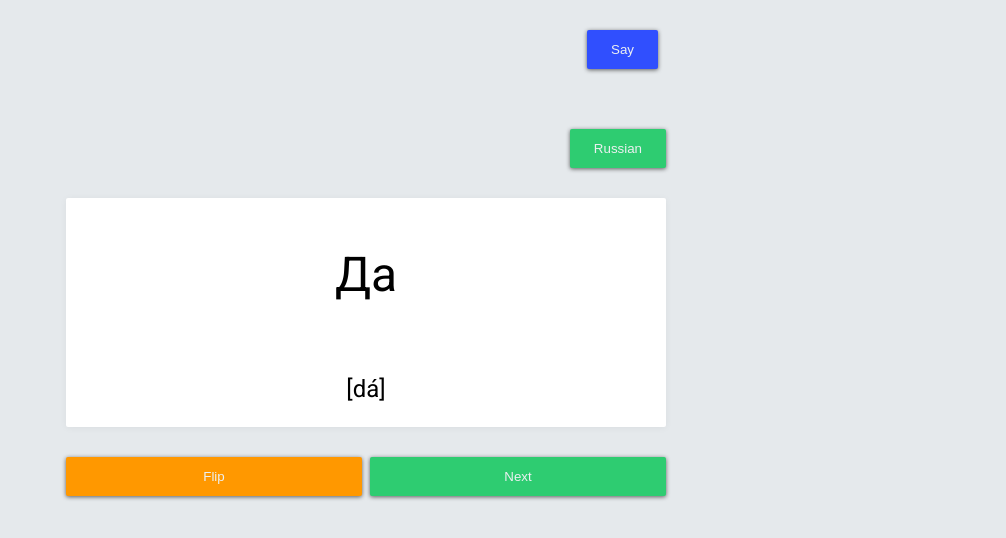
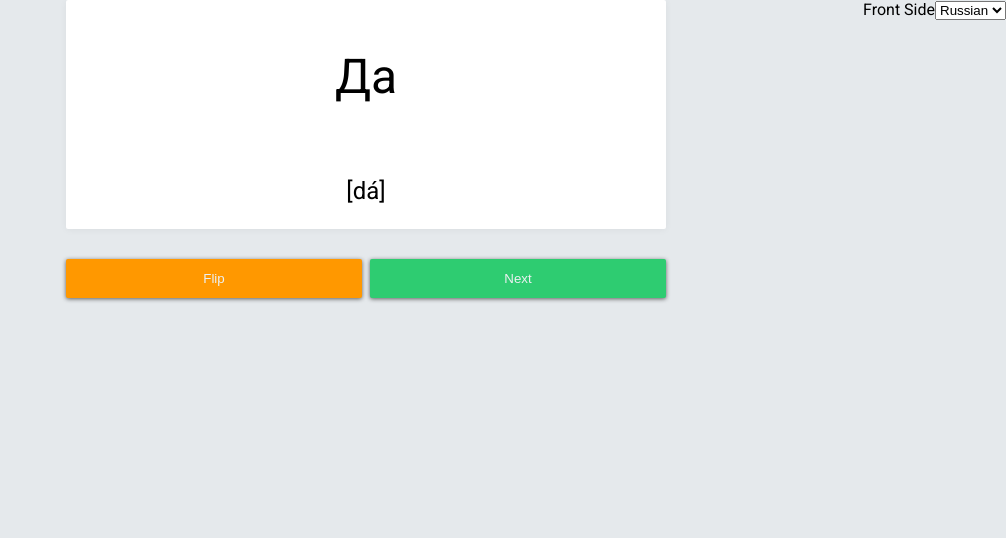
Before and after one commit to dankreiger/russian-flashcards, a React (Create React App) app: page / in a window 1280 px wide. Shown: the top 538 px of the page, without its empty margins (274-1280 px from the left). Built offline with nearby package versions, Linux system fonts and the light colour scheme.

Commit message:
Something else

```diff
--- a/src/components/App/App.css
+++ b/src/components/App/App.css
@@ -97,3 +97,9 @@
   -o-transition: width .2s ease-out, padding-top .2s ease-out;
   transition: width .2s ease-out, padding-top .2s ease-out;
 }
+
+.absolute-top-right {
+  position: absolute;
+  top: 0;
+  right: 0;
+}
--- a/src/components/App/App.js
+++ b/src/components/App/App.js
@@ -8,7 +8,7 @@ import './App.css';
 class App extends Component {
   constructor() {
     super();
-    this.state = { flipped: false, card: 0, currentLang: "Russian" };
+    this.state = { flipped: false, card: 0, frontSide: "Russian"};
   }
 
   flipCard = () => {
@@ -31,9 +31,12 @@ class App extends Component {
 
     return (
       <div className="App">
-        <div className="flex-buttons-column">
-          <Button classes="btn blue sayWord" command={this.sayWord} text="Say"/>
-          <Button classes="btn" text={currentLang} />
+        <div class="absolute-top-right">
+          <label>Front Side</label>
+          <select>
+            <option>Russian</option>
+            <option>English</option>
+          </select>
         </div>
         <Flashcard card={card} flipCard={this.flipCard} flipped={flipped} />
         <div className="flex-buttons">
```
